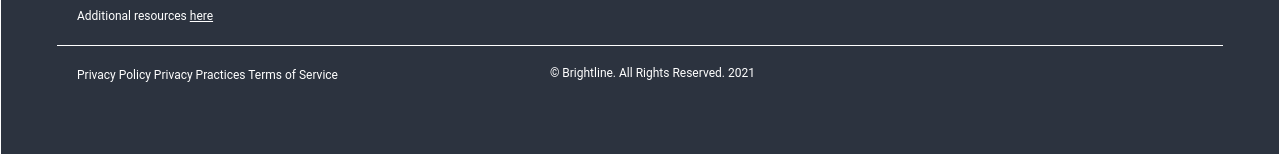
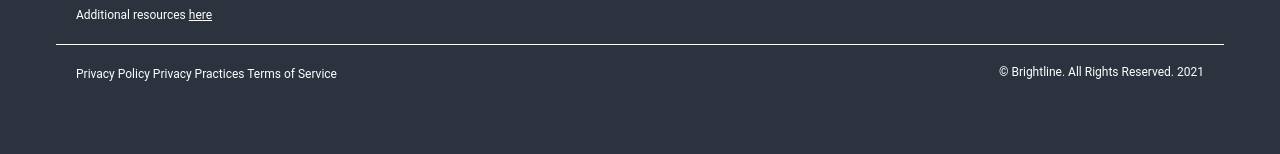
Before and after one commit to sadhakvishu/material-road-6006, a plain HTML site: page components/footer.html in a window 1280 px wide. Shown: the part 1803-1957 px from the top of the page. Drawn offline with Linux system fonts and the light colour scheme.

Commit message:
bugs removed

```diff
--- a/components/footer.css
+++ b/components/footer.css
@@ -10,11 +10,12 @@
 .ft_footer{
     max-width: 1300px;
     margin: auto;
-    border: 1px solid;
+    /* border: 1px solid; */
     margin-top: 100px;
     padding: 56px;
 
 }
+
 .ft_footer a{
     text-decoration: none;
 }
@@ -36,6 +37,10 @@
     justify-content: space-evenly;
     padding: 20px;
     /* border: 1px solid red; */
+}
+.ft_footer .ft_row:last-child{
+    display: flex;
+    justify-content: space-between;
 }
 .ft_sec{
     display: flex;
```
